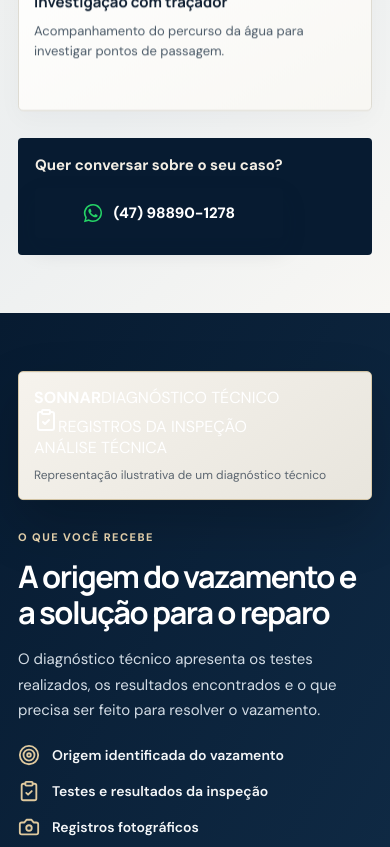
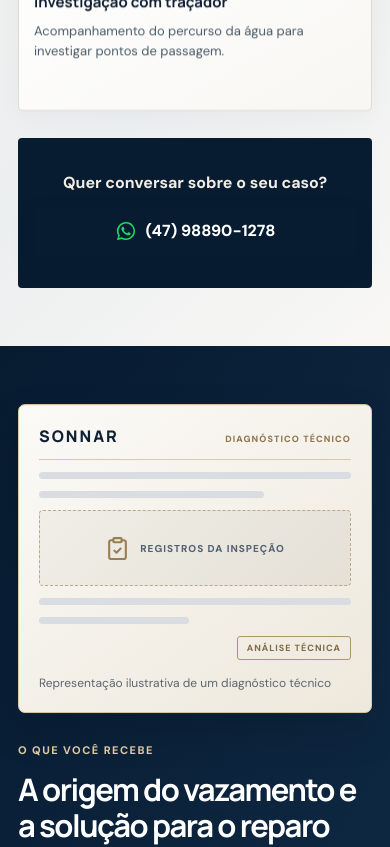
Before and after one commit to FernandeLuan/sonnar-site, a React (Vite) app: page / in a window 390 px wide. Shown: the part 1600-2447 px from the top of the page. Built offline with nearby package versions, Linux system fonts and the light colour scheme.

Commit message:
Improve diagnostic report contrast and center service contact on mobile

```diff
--- a/src/index.css
+++ b/src/index.css
@@ -53,3 +53,26 @@ body{color:var(--ink)}.container{width:min(1200px,calc(100% - 56px))}
 .services .scroll-reveal{transition-duration:.55s}
 @media(max-width:760px){.scroll-reveal{transform:translate3d(0,16px,0);transition-duration:.48s}}
 @media(prefers-reduced-motion:reduce){.scroll-reveal,.scroll-reveal.is-visible{opacity:1;transform:none;transition:none;will-change:auto}}
+
+/* Technical report mockup: strong contrast on champagne paper */
+.diagnosis-image{position:relative;z-index:1;background:linear-gradient(145deg,#fbfaf7 0%,#eee8dc 100%);color:#102033;border:1px solid #d9c9a8;border-radius:7px;padding:24px;min-height:270px;display:flex;flex-direction:column;justify-content:center;box-shadow:0 18px 42px #0002}
+.report-sheet{position:relative;display:flex;flex-direction:column;gap:12px;color:#102033}
+.report-head{display:flex;align-items:baseline;justify-content:space-between;gap:12px;padding-bottom:12px;border-bottom:1px solid #d6c8ad;color:#102033}
+.report-head b{font:800 17px Manrope,sans-serif;letter-spacing:2px;color:#102033}
+.report-head span{font-size:10px;letter-spacing:1.1px;font-weight:800;color:#8c754f;text-align:right}
+.report-line{height:7px;width:72%;border-radius:10px;background:#d9dce0}
+.report-line.wide{width:100%}.report-line.short{width:48%}
+.report-photo{height:88px;border:1px dashed #b9aa8d;border-radius:4px;background:linear-gradient(135deg,#f1eee7,#e4e0d6);display:flex;align-items:center;justify-content:center;gap:10px;color:#536174}
+.report-photo svg{width:25px;height:25px;color:#987f53}
+.report-photo span{font-size:10px;letter-spacing:1px;font-weight:800}
+.report-stamp{align-self:flex-end;border:1px solid #ad956b;color:#806b47;border-radius:3px;padding:5px 9px;font-size:9px;font-weight:800;letter-spacing:1px}
+.diagnosis-image small{display:block;font-size:12px;line-height:1.5;color:#5c6670;margin-top:14px}
+@media(max-width:760px){
+ .service-contact{display:flex;flex-direction:column;align-items:center;justify-content:center;text-align:center;gap:14px;padding:22px 16px;min-height:150px}
+ .service-contact>span{width:100%;text-align:center;font-size:16px}
+ .service-contact .wa-link{width:min(100%,340px);justify-content:center;text-align:center;margin:0 auto;padding:13px 14px;font-size:16px}
+ .diagnosis-image{min-height:250px;padding:20px}
+ .report-head b{font-size:16px}
+ .report-head span{font-size:9px}
+ .report-photo{height:76px}
+}
```
